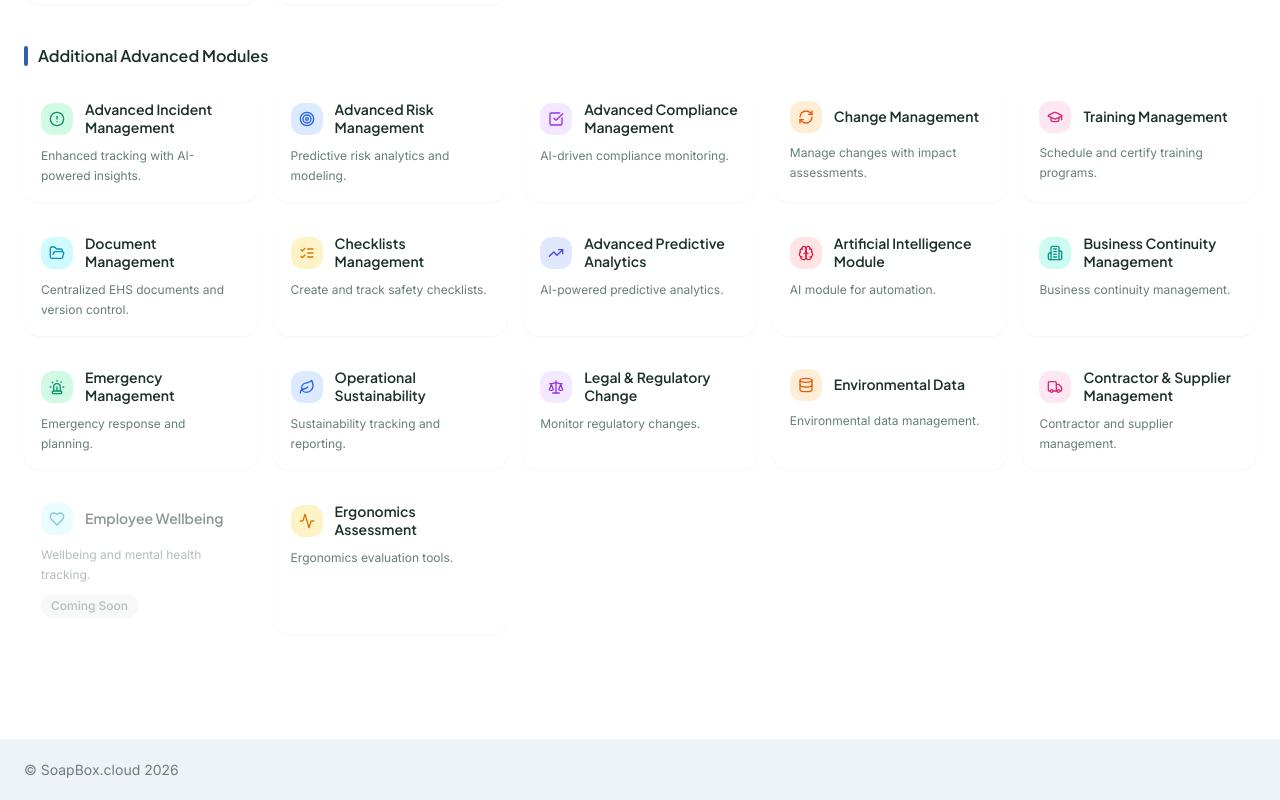
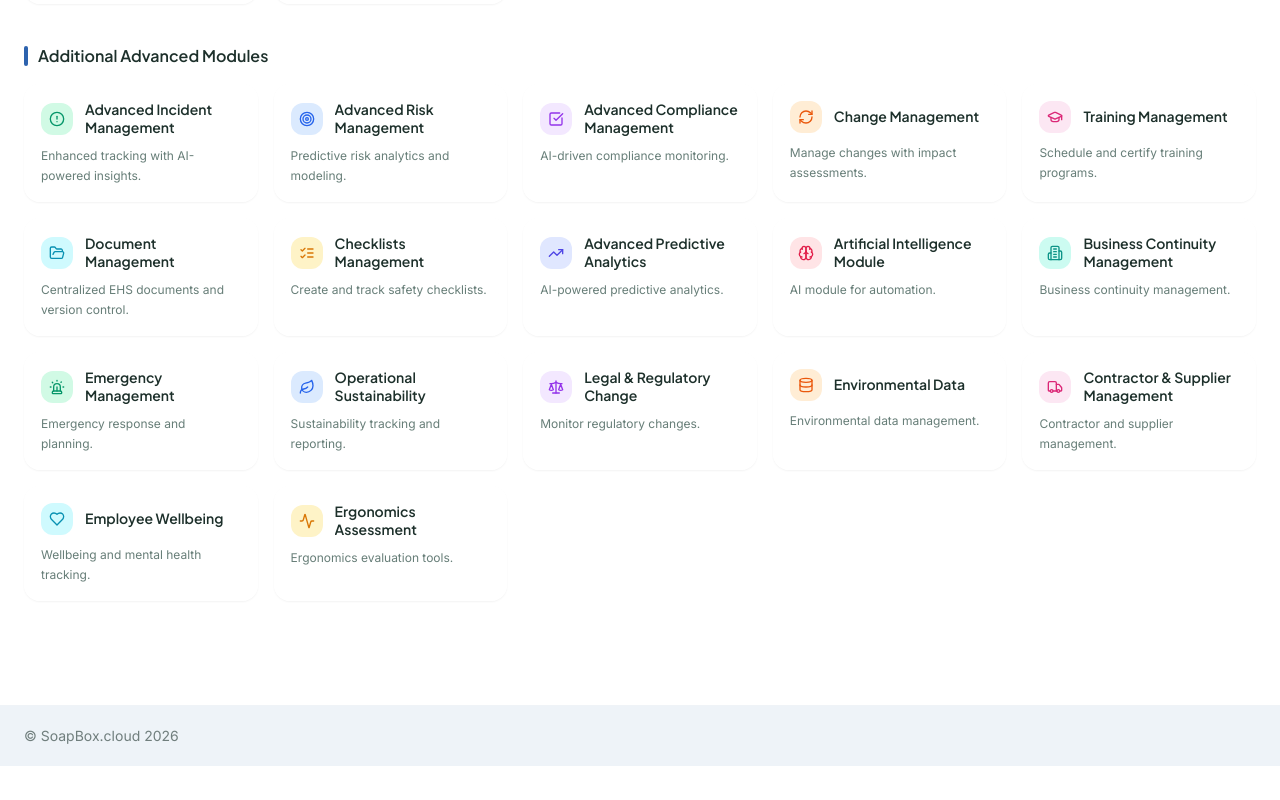
Before and after one commit to SoapBox-Software/soapbox-gateway-landing-page, a React (Vite) app: page /dashboard in a window 1280 px wide. Shown: the part 1375-2175 px from the top of the page. After the commit the page ends 2141 px from the top, so only its background shows below. Built offline with nearby package versions, Linux system fonts and the light colour scheme; the HTML template or start-up script is replaced by a standard one.

Commit message:
Changes
Co-authored-by: soapbox-cloud <243727714+soapbox-cloud@users.noreply.github.com>

```diff
--- a/src/data/systemModules.ts
+++ b/src/data/systemModules.ts
@@ -75,7 +75,7 @@ export const systemModules: Record<SystemType, SystemSection[]> = {
         { title: "Legal & Regulatory Change", description: "Monitor regulatory changes.", icon: Scale, url: "https://id-preview--c363c06c-7726-4a0e-ab4e-40e75fd70a96.lovable.app/" },
         { title: "Environmental Data", description: "Environmental data management.", icon: Database, url: "https://id-preview--3c453028-607e-4a2f-8480-ca21da5ca288.lovable.app/" },
         { title: "Contractor & Supplier Management", description: "Contractor and supplier management.", icon: Truck, url: "https://id-preview--c2eee24e-8ea8-40df-a49c-17b0baa59933.lovable.app/" },
-        { title: "Employee Wellbeing", description: "Wellbeing and mental health tracking.", icon: Heart, comingSoon: true },
+        { title: "Employee Wellbeing", description: "Wellbeing and mental health tracking.", icon: Heart, url: "https://id-preview--204bbe19-de83-4601-82b3-91c760099b91.lovable.app/" },
         { title: "Ergonomics Assessment", description: "Ergonomics evaluation tools.", icon: Activity, url: "https://id-preview--04b74b84-4fd7-464d-9bf0-b4268941f7e7.lovable.app/" },
       ]
     }
```
